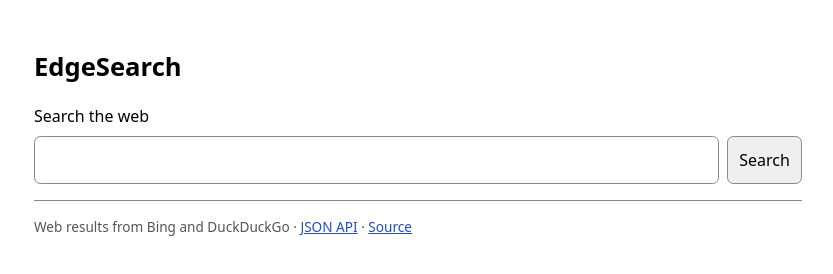
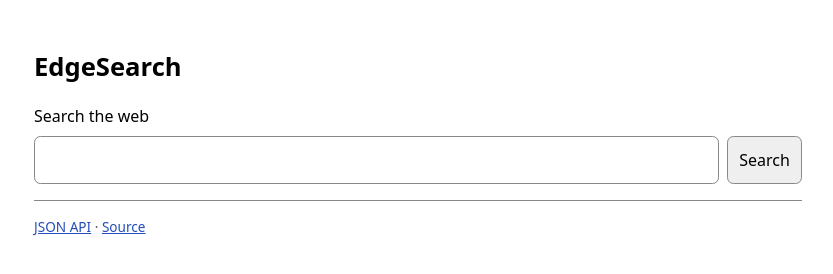
Before and after one commit to PeronGH/edgesearch, a website: page public/index.html in a window 1280 px wide. Shown: the whole page, without its empty margins (222-1055 px from the left). Drawn offline with Linux system fonts and the light colour scheme.

Commit message:
chore(copy): remove engine branding from introduction and footer

```diff
--- a/public/index.html
+++ b/public/index.html
@@ -17,7 +17,7 @@
     </form>
     <p id="status" role="status" aria-live="polite"></p>
     <ol id="results"></ol>
-    <footer>Web results from Bing and DuckDuckGo · <a href="/api/v1/search?q=cloudflare">JSON API</a> · <a href="https://github.com/PeronGH/edgesearch">Source</a></footer>
+    <footer><a href="/api/v1/search?q=cloudflare">JSON API</a> · <a href="https://github.com/PeronGH/edgesearch">Source</a></footer>
   </main>
 </body>
 </html>
```
Also changed, not shown: README.md.
